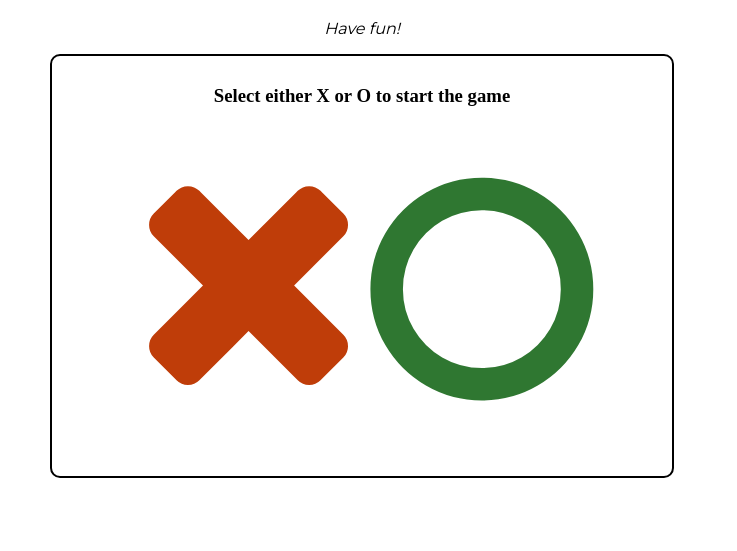
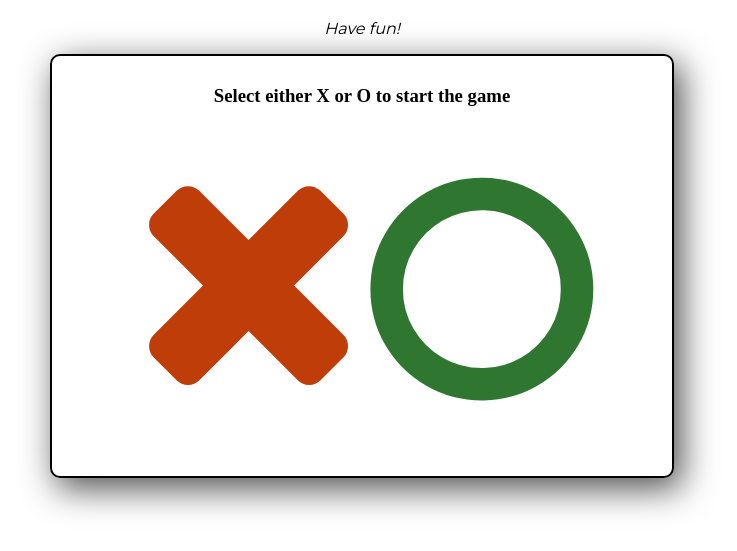
Before and after one commit to saisk8/Tic_tac_toe, a plain HTML site: page index.html in a window 1280 px wide. Shown: the part 63-614 px from the top of the page, without its empty margins (278-1015 px from the left). Drawn offline with Linux system fonts and the light colour scheme.

Commit message:
Change box style

```diff
--- a/css/master.css
+++ b/css/master.css
@@ -82,7 +82,7 @@ button {
 		height: 400px;
 		padding: 10px;
 		border-radius: 10px;
-		box-shadow: 3px;
+		box-shadow: 7px 10px 34px 1px rgba(0, 0, 0, 0.68);
 		left: 50%;
 		margin: auto;
 }
```
